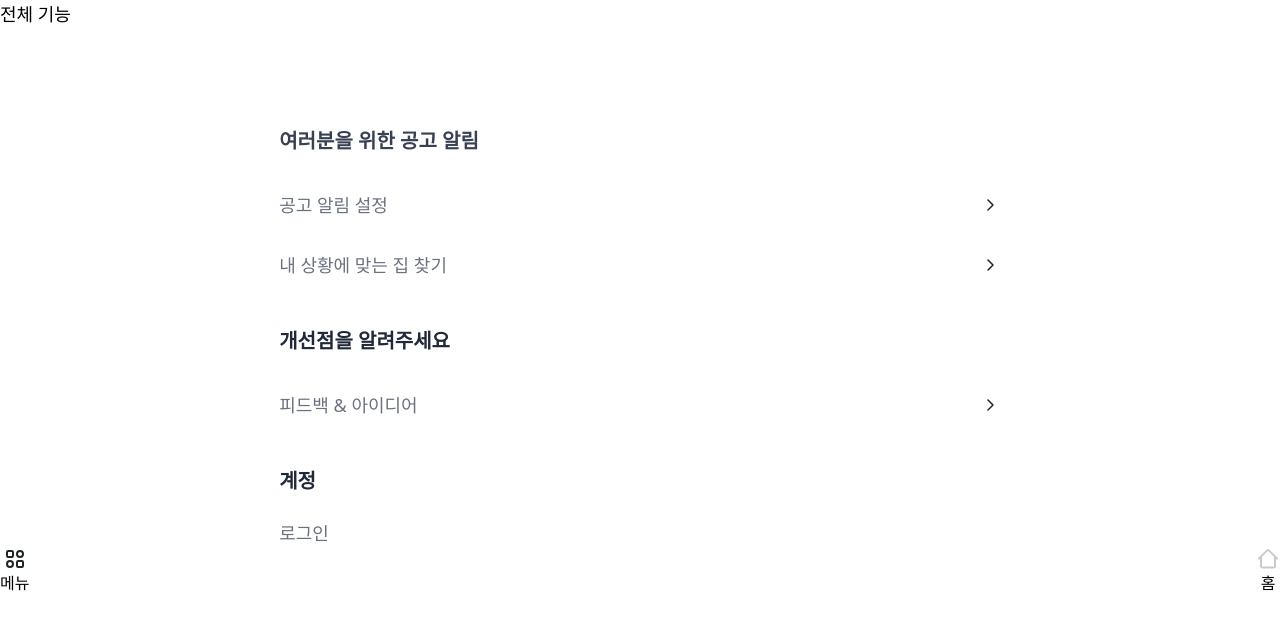
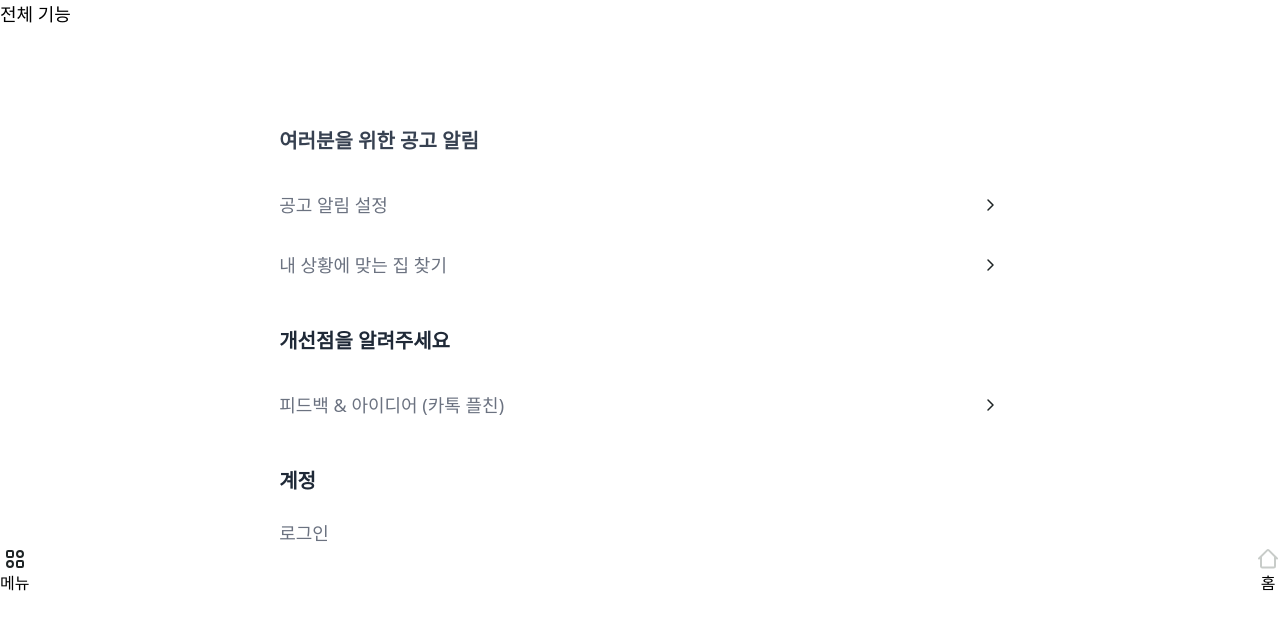
Before and after one commit to lee-insu/zip_pass_web, a Next.js app: page /account in a window 1280 px wide. Shown: the top 630 px of the page. Built offline with nearby package versions, Linux system fonts and the light colour scheme; no server answers.

Commit message:
account menu edit

```diff
--- a/pages/account.tsx
+++ b/pages/account.tsx
@@ -84,14 +84,20 @@ const Account = () => {
         </div>
 
         <ul className="space-y-8 h-full w-full">
-          <li className="flex justify-between text-lg font-medium text-gray-500">
-            <p>피드백 & 아이디어</p>
+          <li>
+            <Link
+              className="flex justify-between text-lg font-medium text-gray-500"
+              href={"http://pf.kakao.com/_yxdidxj"}
+            >
+              <p>피드백 & 아이디어 (카톡 플친)</p>
+
               <Image
                 src="/images/enter.svg"
                 alt="들어가기"
                 width={24}
                 height={24}
               />
+            </Link>
           </li>
           {/* <li className="flex justify-between text-lg font-medium text-gray-500">
             <p>이런 정책 필요해요</p>
--- a/pages/auth.tsx
+++ b/pages/auth.tsx
@@ -103,9 +103,8 @@ const Auth = () => {
         <Image src="/images/logo.svg" alt="로고" width={180} height={60} />
       </div>
       <div className="flex justify-center">
-        <div className="text-2xl font-bold text-center">집패스로</div>
         <div className="text-2xl font-light text-center">
-          &nbsp;저렴하게 집 찾아요
+          서울에서 30% 저렴하게 살아요
         </div>
       </div>
       <div className="flex-1 flex items-start justify-center mt-12">
@@ -133,11 +132,11 @@ const Auth = () => {
             }`}
             disabled={!email || !password}
           >
-            이메일로 로그인
+            로그인
           </button>
           <div className="w-full text-center">
             <Link href="/term">
-              <div className="text-blue-500">회원가입하기</div>
+              <div className="text-blue-500">회원가입</div>
             </Link>
           </div>
         </div>
--- a/pages/push.tsx
+++ b/pages/push.tsx
@@ -8,6 +8,13 @@ const Push = () => {
       <div className="w-[88%] m-auto">
         <div className="my-9 space-y-0.5">
           <div className="text-center text-xl font-semibold text-gray-700">
+            앱이 완성되면 알려드릴게요 🥹
+          </div>
+          <div className="text-center text-xl font-light text-gray-500">
+            현재 80% 완성 되었어요
+          </div>
+
+          {/* <div className="text-center text-xl font-semibold text-gray-700">
             알림을 받으려면 앱을 다운 받아야해요 🥹
           </div>
         </div>
@@ -21,7 +28,7 @@ const Push = () => {
               {" "}
               저는 애플이에요
             </li>
-          </ul>
+          </ul> */}
         </div>
       </div>
     </>
```
Lines whose indentation alone changed are shown as unchanged.
